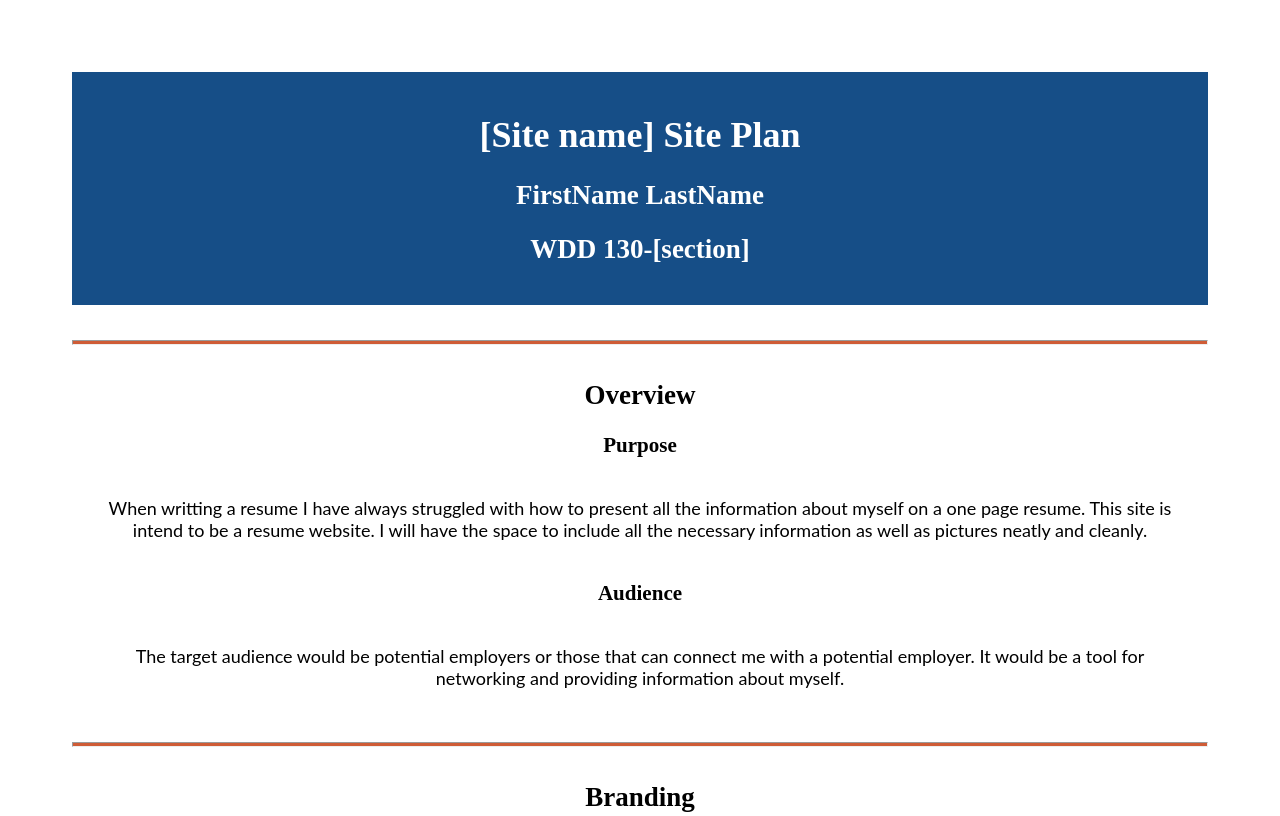
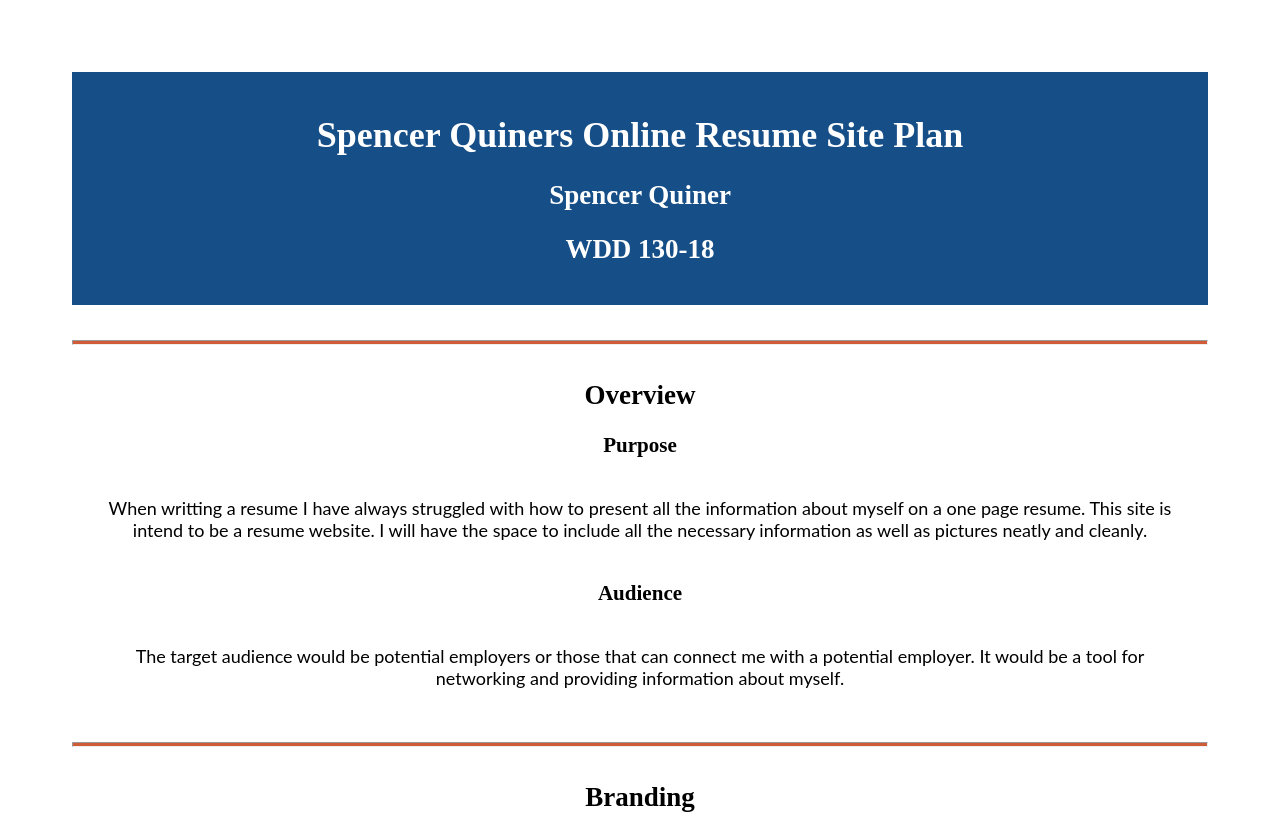
Before and after one commit to SpencerQuiner/wdd130, a plain HTML site: page resume_site/site-plan.html in a window 1280 px wide. Shown: the top 816 px of the page. Drawn offline with Linux system fonts and the light colour scheme; a web font is replaced by a local one.

Commit message:
minor updates

```diff
--- a/resume_site/site-plan.html
+++ b/resume_site/site-plan.html
@@ -10,9 +10,9 @@
 
   <body>
     <header>
-      <h1>[Site name] Site Plan</h1>
-      <h2>FirstName LastName</h2>
-      <h2>WDD 130-[section]</h2>
+      <h1>Spencer Quiners Online Resume Site Plan</h1>
+      <h2>Spencer Quiner</h2>
+      <h2>WDD 130-18</h2>
       <!-- In the header above, add the name or your site, your name and class number. For example if you are in section 3 you would put WDD 130.03 -->
     </header>
     <main>
```
Also changed, not shown: index.html (+1 -1 lines).
